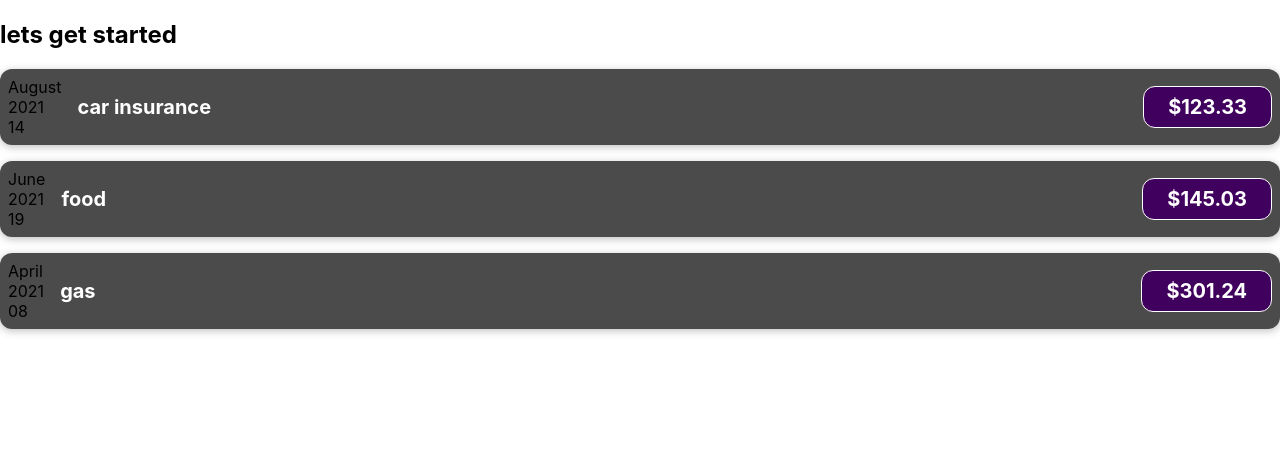
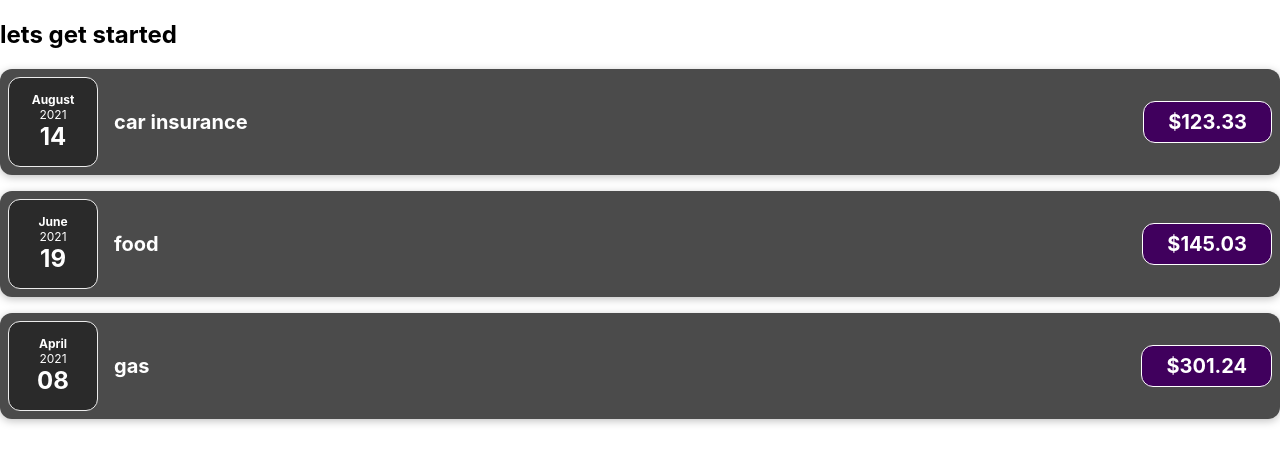
Before and after one commit to davidpascual2/expense-chart, a React (Create React App) app: page / in a window 1280 px wide. Shown: the top 464 px of the page. Built offline with nearby package versions, Linux system fonts and the light colour scheme.

Commit message:
added expenseDate component

```diff
--- /dev/null
+++ b/src/components/ExpenseDate.css
@@ -0,0 +1,26 @@
+.expense-date {
+    display: flex;
+    flex-direction: column;
+    width: 5.5rem;
+    height: 5.5rem;
+    border: 1px solid #ececec;
+    background-color: #2a2a2a;
+    color: white;
+    border-radius: 12px;
+    align-items: center;
+    justify-content: center;
+  }
+
+  .expense-date-month {
+    font-size: 0.75rem;
+    font-weight: bold;
+  }
+
+  .expense-date-year {
+    font-size: 0.75rem;
+  }
+
+  .expense-date-day {
+    font-size: 1.5rem;
+    font-weight: bold;
+  }
--- /dev/null
+++ b/src/components/ExpenseDate.js
@@ -0,0 +1,17 @@
+import './ExpenseDate.css';
+
+function ExpenseDate(props) {
+    const month = props.date.toLocaleString('en-US', {month: 'long'});
+    const day = props.date.toLocaleString('en-US', {day: '2-digit'});
+    const year = props.date.getFullYear();
+
+    return (
+        <div className='expense-date'>
+            <div className="expense-date-month">{month}</div>
+            <div className="expense-date-year">{year}</div>
+            <div className="expense-date-day">{day}</div>
+        </div>
+    );
+}
+
+export default ExpenseDate;
--- a/src/components/ExpenseItem.js
+++ b/src/components/ExpenseItem.js
@@ -1,18 +1,15 @@
 import './ExpenseItem.css'
+import ExpenseDate from './ExpenseDate';
 
 function ExpenseItem(props) {
     //in regular js we use parameters to pass data into functions
-    const month = props.date.toLocaleString('en-US', {month: 'long'});
-    const day = props.date.toLocaleString('en-US', {day: '2-digit'});
-    const year = props.date.getFullYear();
+    // const month = props.date.toLocaleString('en-US', {month: 'long'});
+    // const day = props.date.toLocaleString('en-US', {day: '2-digit'});
+    // const year = props.date.getFullYear();
 
     return (
         <div className='expense-item'>
-            <div>
-                <div>{month}</div>
-                <div>{year}</div>
-                <div>{day}</div>
-            </div>
+            <ExpenseDate date={props.date} />
             <div className='expense-item-desc'>
                 <h2>{props.title}</h2>
                 <div className='expense-item-price'>${props.amount}</div>
```
